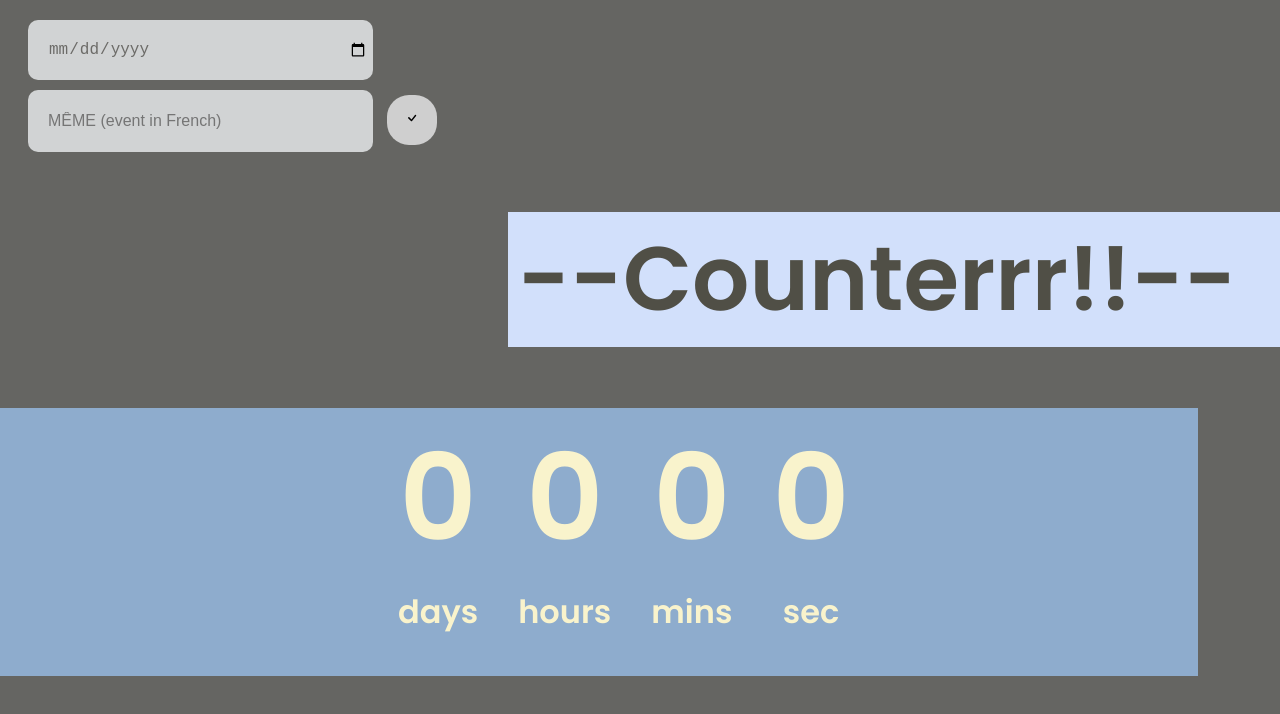
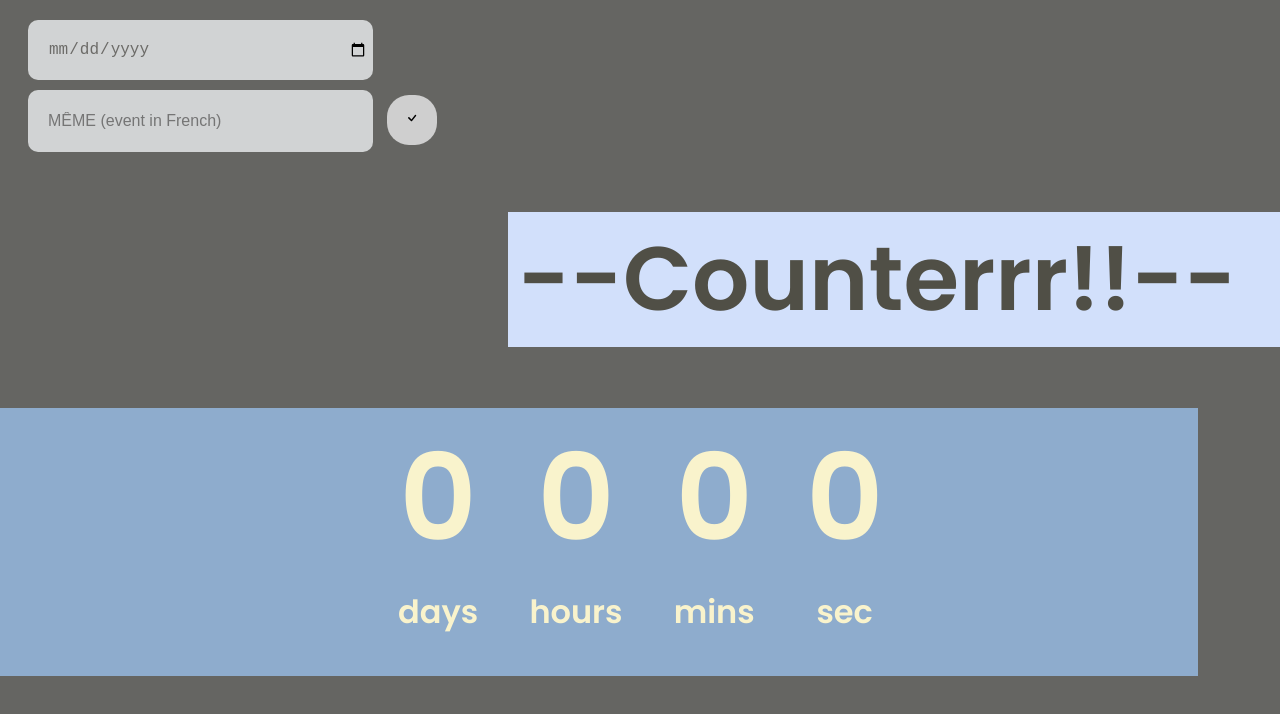
Before and after one commit to Ms3314/A-simple-counterapp, a plain HTML site: page index.html in a window 1280 px wide. Shown: the top 714 px of the page. Drawn offline with Linux system fonts and the light colour scheme.

Commit message:
Update style.css

```diff
--- a/style.css
+++ b/style.css
@@ -15,7 +15,7 @@ body{
     padding-right: 200px;
     padding-bottom: 40px;
     font-weight: 900;
-    gap: 2.5rem;
+    gap: 3.2rem;
     width: 600px;
     background-color: #8EACCD;
     color: #F9F3CC;
```
